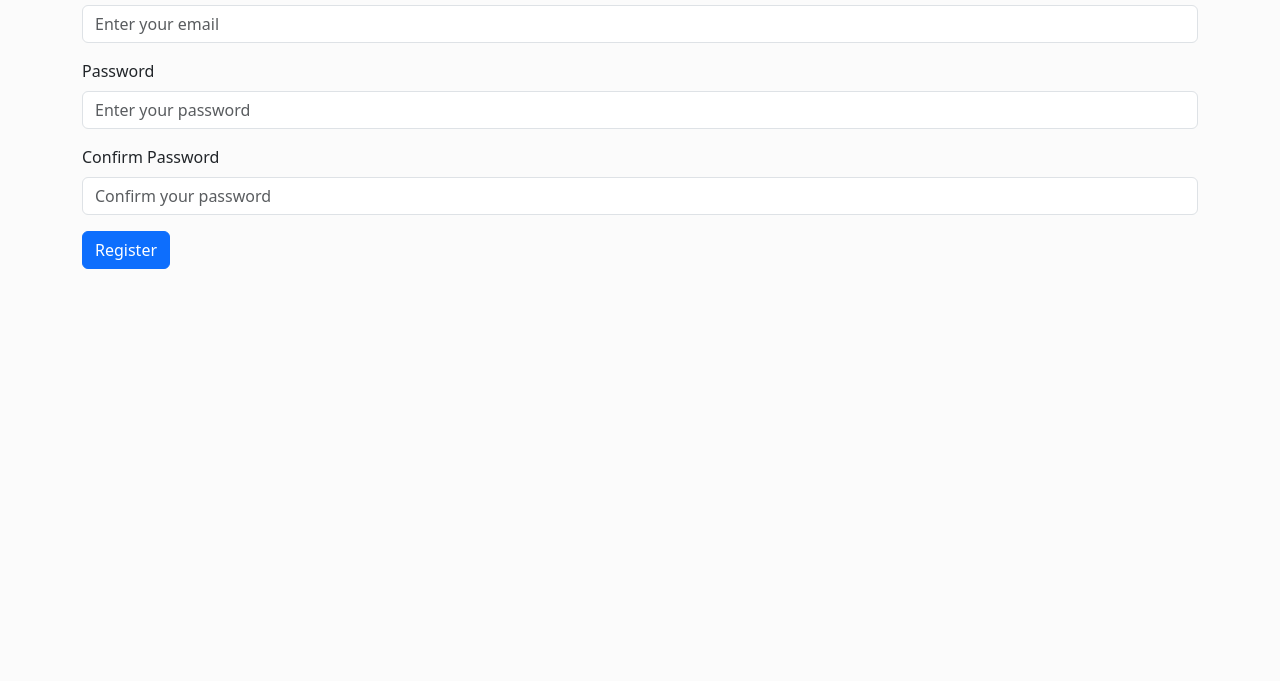
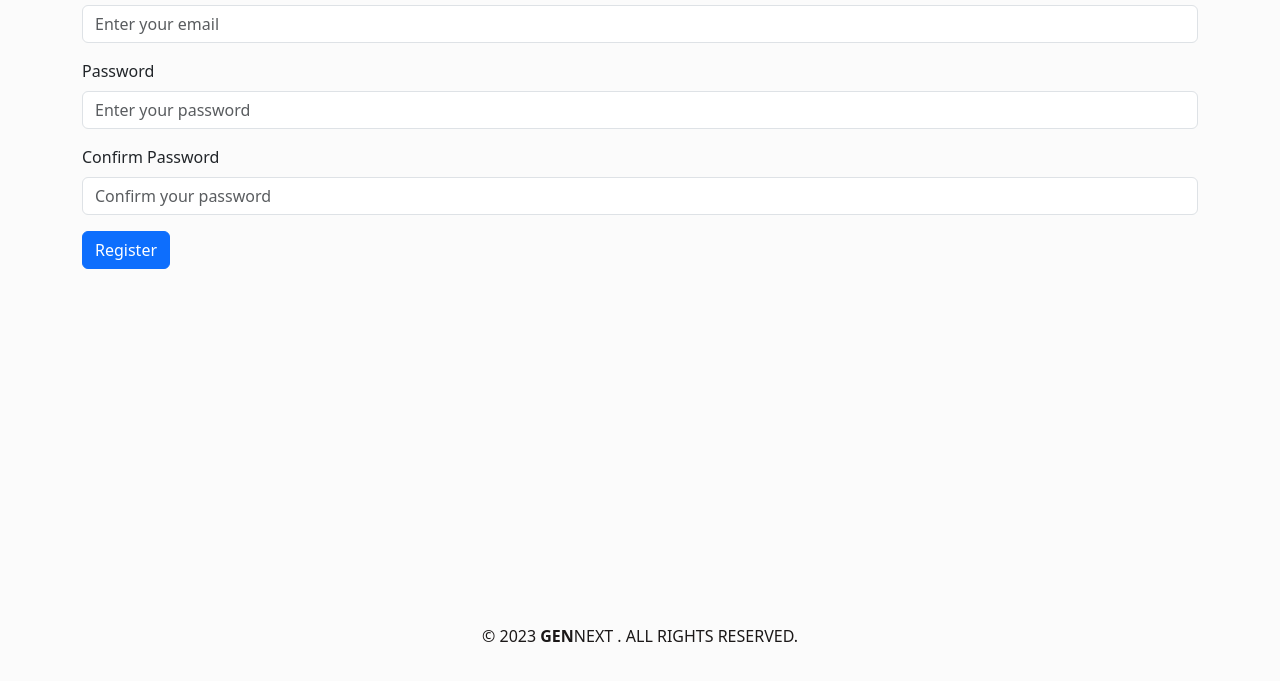
Before and after one commit to Imranshahadat95/Task-Management--System, a plain HTML site: page index.html in a window 1280 px wide. Shown: the part 93-774 px from the top of the page. Drawn offline with nearby package versions, Linux system fonts and the light colour scheme.

Commit message:
footer added

```diff
--- a/index.html
+++ b/index.html
@@ -55,7 +55,13 @@
       </form>
       <!-- form end -->
     </div>
-
+    <footer class="text-center">
+      <div class="container">
+        <p class="foooter">
+          &copy; 2023 <strong>GEN</strong>NEXT . All rights reserved.
+        </p>
+      </div>
+    </footer>
     <script src="https://cdn.jsdelivr.net/npm/bootstrap@5.3.0/dist/js/bootstrap.bundle.min.js"></script>
   </body>
 </html>
--- a/style.css
+++ b/style.css
@@ -16,6 +16,23 @@ p.logo {
 }
 p.logo strong {
   font-weight: 700;
+}
+p.foooter {
+  color: #1b1818;
+  font-size: 1em;
+  font-weight: 300;
+  position: relative;
+  text-transform: uppercase;
+  top: 17px;
+}
+p.foooter strong {
+  font-weight: 700;
+}
+footer {
+  position: fixed;
+  height: 100px;
+  bottom: 0;
+  width: 100%;
 }
 /* Sidebar */
 .sidebar {
```
